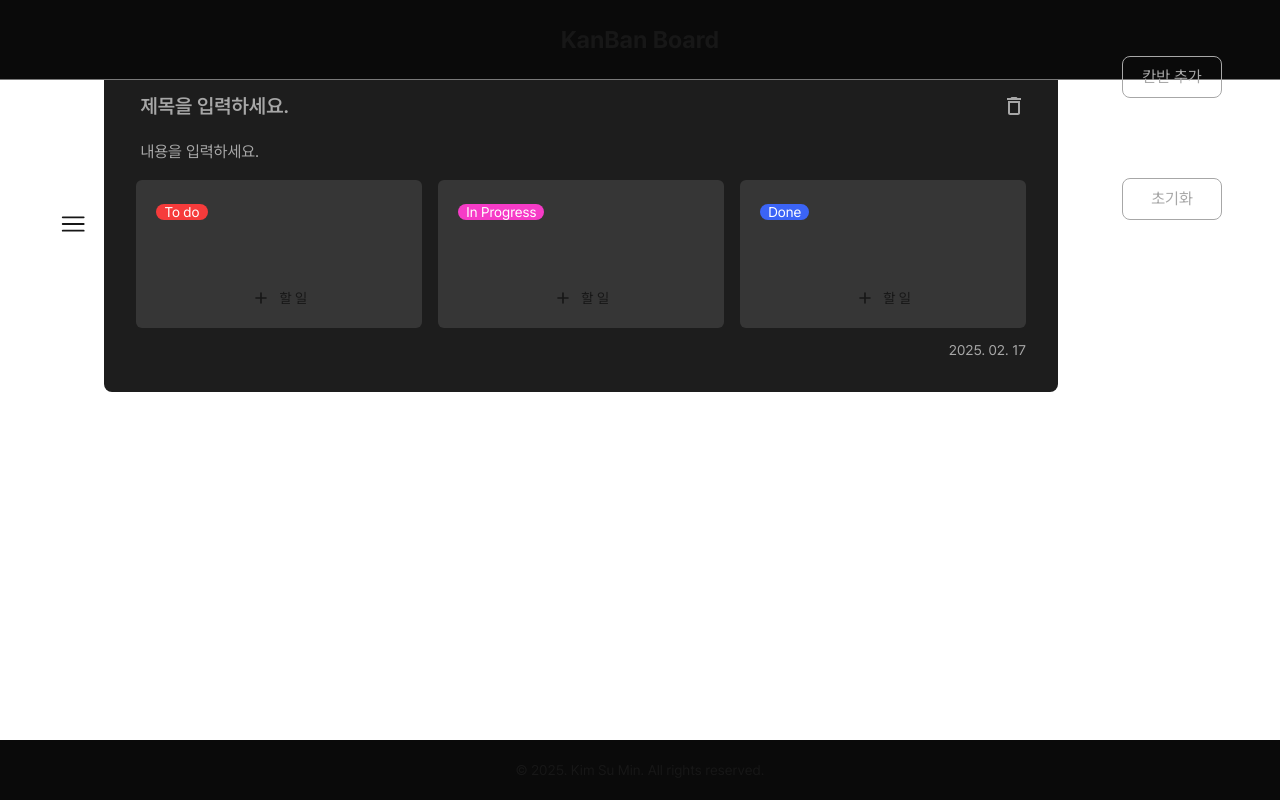
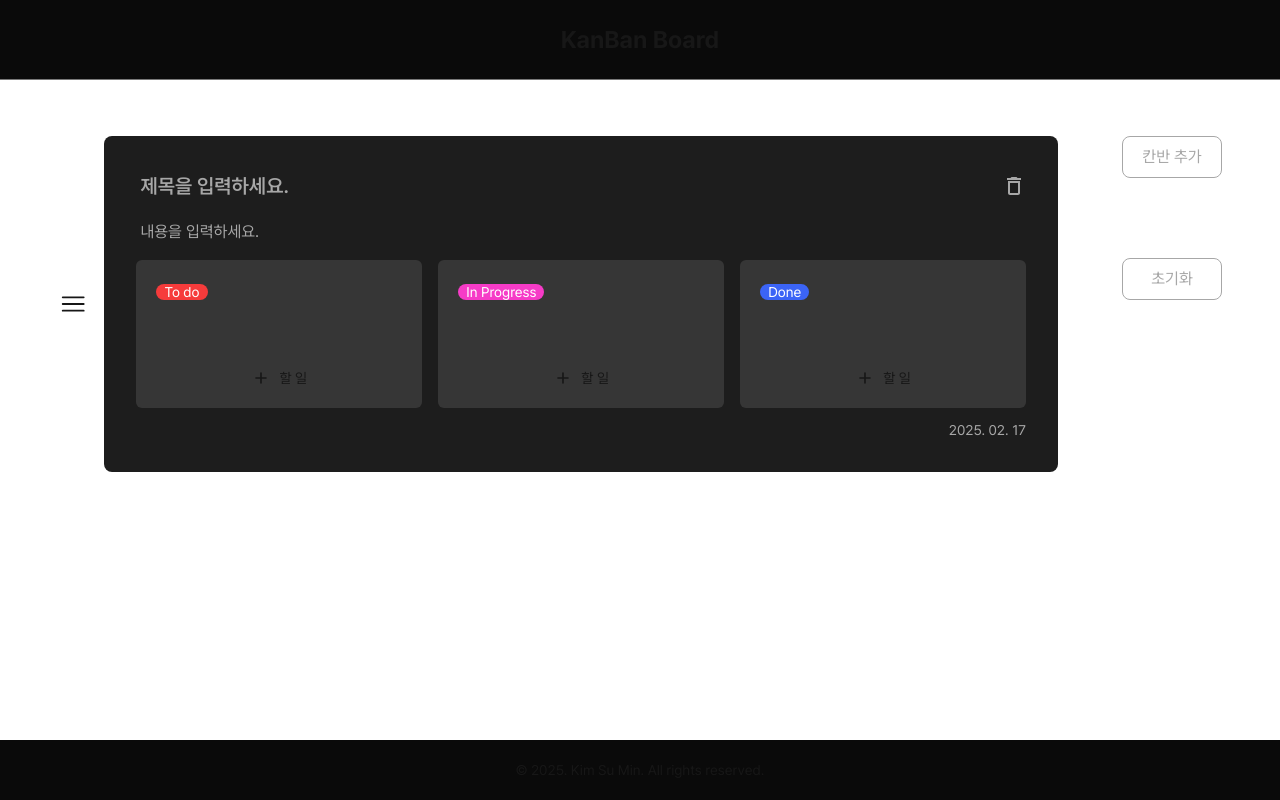
Before and after one commit to ssumanlife/kanban-todo, a Next.js app: page / in a window 1280 px wide. Built offline with nearby package versions, Linux system fonts and the light colour scheme.

Commit message:
feat: metadata 수정 (#16)

```diff
--- a/app/layout.tsx
+++ b/app/layout.tsx
@@ -12,8 +12,9 @@ const pretend = localFont({
 })
 
 export const metadata: Metadata = {
-  title: 'Create Next App',
-  description: 'Generated by create next app',
+  title: '나만을 위한 칸반 보드',
+  description: '나만을 위한 칸반 보드에 할 일을 기록해보세요!',
+  metadataBase: new URL('https://kanban-ssuman.vercel.app/'),
 }
 
 const RootLayout = ({
@@ -25,7 +26,7 @@ const RootLayout = ({
     <html lang="en" suppressHydrationWarning={true}>
       <body className={`${pretend.variable}`}>
         <Header />
-        <div className="w-full flex justify-center my-header">{children}</div>
+        <div className="w-full flex justify-center my-header_h">{children}</div>
         <Footer />
       </body>
     </html>
```
